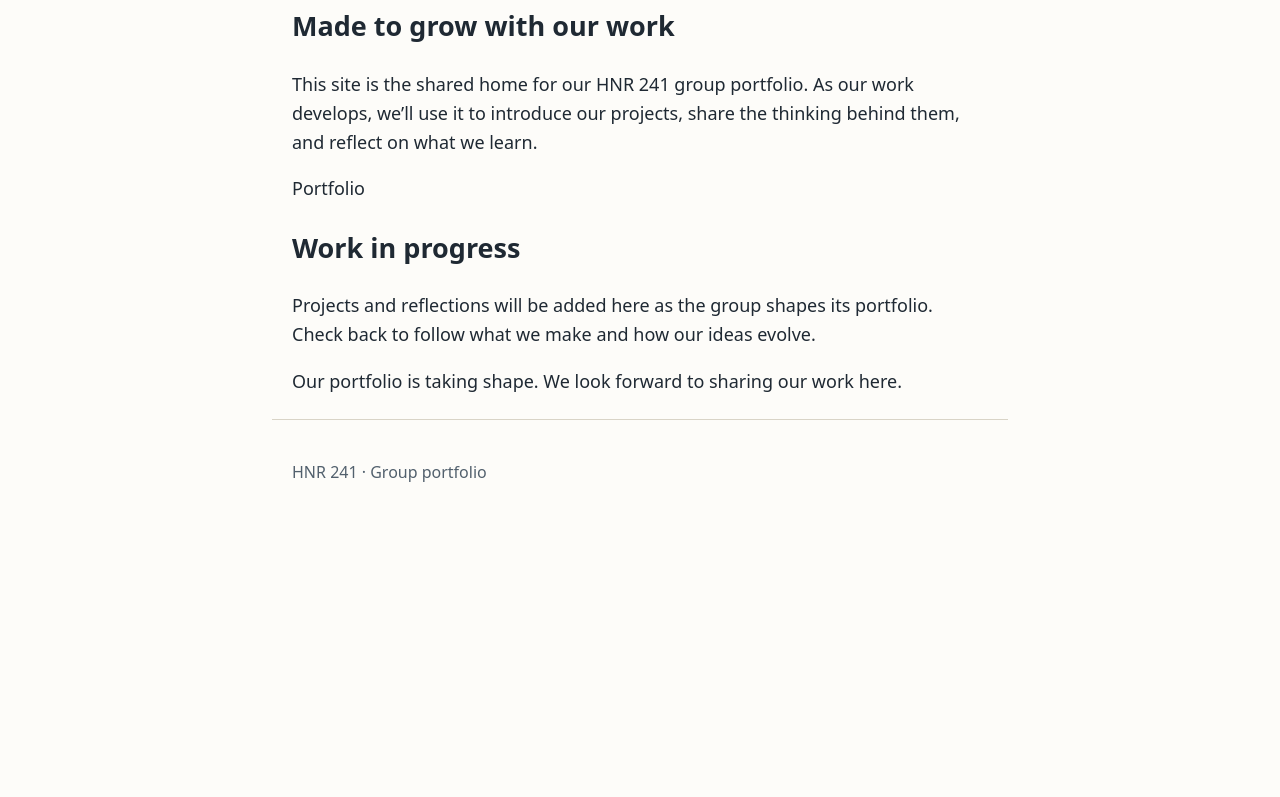
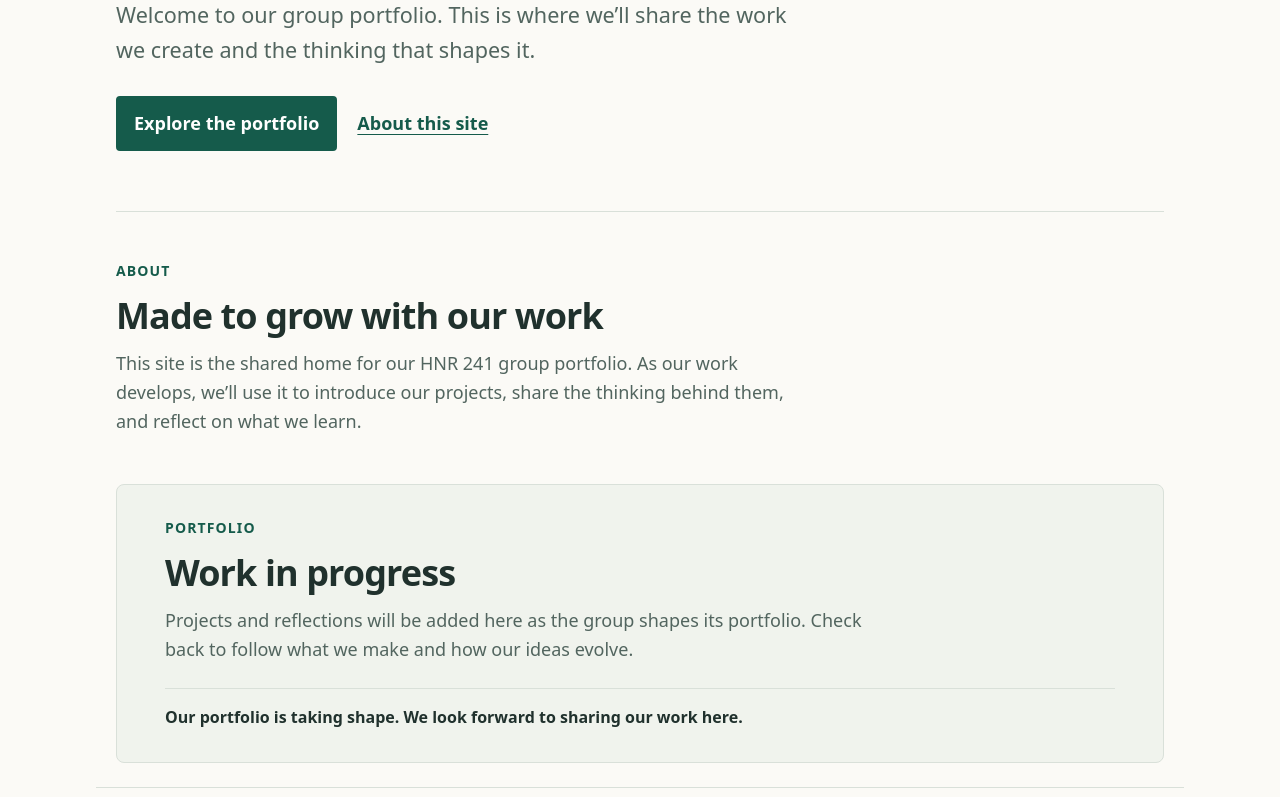
Before and after one commit to um-lrc-hnr241/2026-fall-theresa, a plain HTML site: page index.html in a window 1280 px wide. Shown: the part 464-1261 px from the top of the page. Before the commit the page ends 990 px from the top, so only its background shows below. Drawn offline with Linux system fonts and the light colour scheme.

Commit message:
Agent: update styles.css

```diff
--- a/styles.css
+++ b/styles.css
@@ -1,10 +1,11 @@
 :root {
-  --text: #1f2933;
-  --muted: #52606d;
-  --background: #fdfcf9;
-  --accent: #1d5fa8;
-  --border: #d9d4c7;
-  --max-width: 46rem;
+  --text: #20312d;
+  --muted: #52655f;
+  --background: #fbfaf6;
+  --accent: #155b4b;
+  --border: #d9e0d9;
+  --surface: #f0f3ed;
+  --max-width: 68rem;
 }
 
 *,
@@ -95,3 +96,140 @@ video {
   padding: 0.5rem 0.75rem;
   background: var(--background);
 }
+
+.site-title span {
+  color: var(--muted);
+  font-weight: 400;
+}
+
+nav a {
+  text-decoration-thickness: 0.08em;
+  text-underline-offset: 0.2em;
+}
+
+nav a[aria-current="page"] {
+  color: var(--text);
+  font-weight: 700;
+  text-decoration: none;
+}
+
+.hero {
+  padding: 3.5rem 0 3.75rem;
+  border-bottom: 1px solid var(--border);
+}
+
+.eyebrow {
+  margin: 0 0 0.75rem;
+  color: var(--accent);
+  font-size: 0.875rem;
+  font-weight: 700;
+  letter-spacing: 0.08em;
+  text-transform: uppercase;
+}
+
+.hero h1 {
+  max-width: 15ch;
+  margin: 0;
+  font-size: clamp(2.5rem, 6vw, 4.75rem);
+  letter-spacing: -0.04em;
+  line-height: 1.08;
+}
+
+.hero-intro {
+  max-width: 42rem;
+  margin: 1.5rem 0 0;
+  color: var(--muted);
+  font-size: clamp(1.125rem, 2vw, 1.35rem);
+}
+
+.hero-actions {
+  display: flex;
+  flex-wrap: wrap;
+  align-items: center;
+  gap: 1.25rem;
+  margin-top: 1.75rem;
+}
+
+.button {
+  display: inline-block;
+  padding: 0.7rem 1rem;
+  border: 2px solid var(--accent);
+  border-radius: 0.25rem;
+  background: var(--accent);
+  color: #fff;
+  font-weight: 700;
+  text-decoration: none;
+}
+
+.button:hover {
+  background: #104638;
+  border-color: #104638;
+}
+
+.button:focus-visible,
+.text-link:focus-visible {
+  outline: 3px solid var(--text);
+  outline-offset: 3px;
+}
+
+.text-link {
+  font-weight: 700;
+  text-underline-offset: 0.2em;
+}
+
+.content-section,
+.work-section {
+  max-width: 48rem;
+  padding: 3rem 0;
+}
+
+.content-section h2,
+.work-section h2 {
+  margin: 0 0 0.75rem;
+  font-size: clamp(1.75rem, 3vw, 2.25rem);
+  letter-spacing: -0.025em;
+  line-height: 1.2;
+}
+
+.content-section > p:last-child,
+.work-section > p:not(.eyebrow) {
+  max-width: 44rem;
+  margin: 0;
+  color: var(--muted);
+}
+
+.work-section {
+  max-width: none;
+  padding: 2rem clamp(1.25rem, 5vw, 3rem);
+  border: 1px solid var(--border);
+  border-radius: 0.5rem;
+  background: var(--surface);
+}
+
+.work-note {
+  margin-top: 1.5rem;
+  padding-top: 1rem;
+  border-top: 1px solid var(--border);
+  color: var(--text);
+  font-size: 1rem;
+  font-weight: 600;
+}
+
+.site-footer p {
+  margin: 0;
+}
+
+@media (max-width: 36rem) {
+  .site-header {
+    align-items: flex-start;
+    flex-direction: column;
+  }
+
+  .hero {
+    padding: 2.75rem 0 3rem;
+  }
+
+  .content-section {
+    padding: 2.5rem 0;
+  }
+}
```
